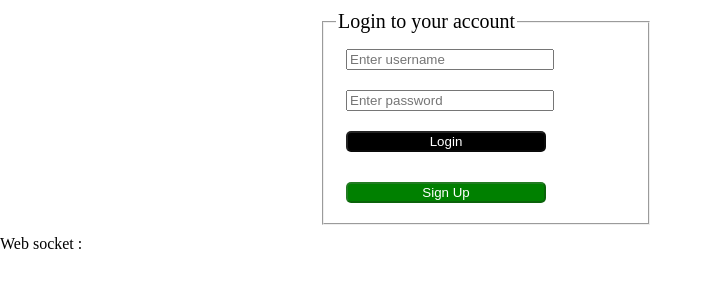
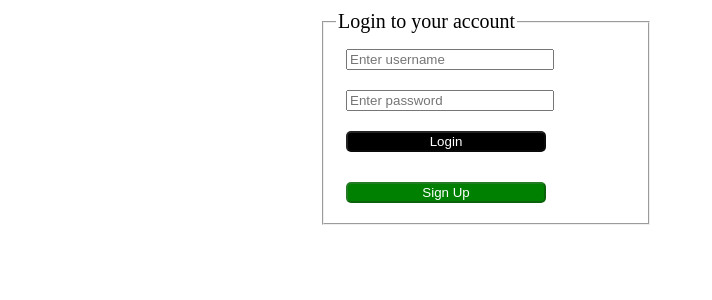
Before and after one commit to SabinaFi24/Discounts_frontEnd, a React (Create React App) app: page /profile in a window 1280 px wide. Shown: the top 300 px of the page, without its empty margins (0-712 px from the left). Built offline with nearby package versions, Linux system fonts and the light colour scheme; no server answers.

Commit message:
change the id field

```diff
--- a/src/App.js
+++ b/src/App.js
@@ -26,6 +26,14 @@ class App extends React.Component {
 
     componentDidMount() {
         const cookies = new Cookies();
+        const token = cookies.get("logged_in");
+        const ws = new WebSocket("ws://localhost:8989/stream?token=" + token);
+        ws.onmessage = (message) => {
+            const data = JSON.parse(message.data);
+            this.setState({
+                textFromWebsocket : data.text
+            })
+        }
         if (cookies.get("logged_in")) {
             this.setState({
                 isLoggedIn: true,
@@ -40,7 +48,7 @@ class App extends React.Component {
                     })
                     const data =new FormData();
                     data.append("token",cookies.get("logged_in"))
-                    axios.post("http://127.0.0.1:8989/after-first-sign-in",data)
+                    axios.post("http://localhost:8989/after-first-sign-in",data)
                         .then((response)=>{})
                 } else {
                     this.setState({isFirstLogIn: 1})
@@ -48,13 +56,7 @@ class App extends React.Component {
                 }
             })
         }
-        const ws = new WebSocket("ws://localhost:8989/stream?token=7791");
-        ws.onmessage = (message) => {
-            const data = JSON.parse(message.data);
-            this.setState({
-                textFromWebsocket : data.text
-            })
-        }
+
 
     }
 
@@ -100,7 +102,8 @@ class App extends React.Component {
                 </BrowserRouter>
 
                 <div>
-                   Web socket : {this.state.textFromWebsocket}
+                    {this.state.textFromWebsocket.length > 0 &&
+                    alert("There is available sales : " + this.state.textFromWebsocket)}
                 </div>
             </div>
         )
```
